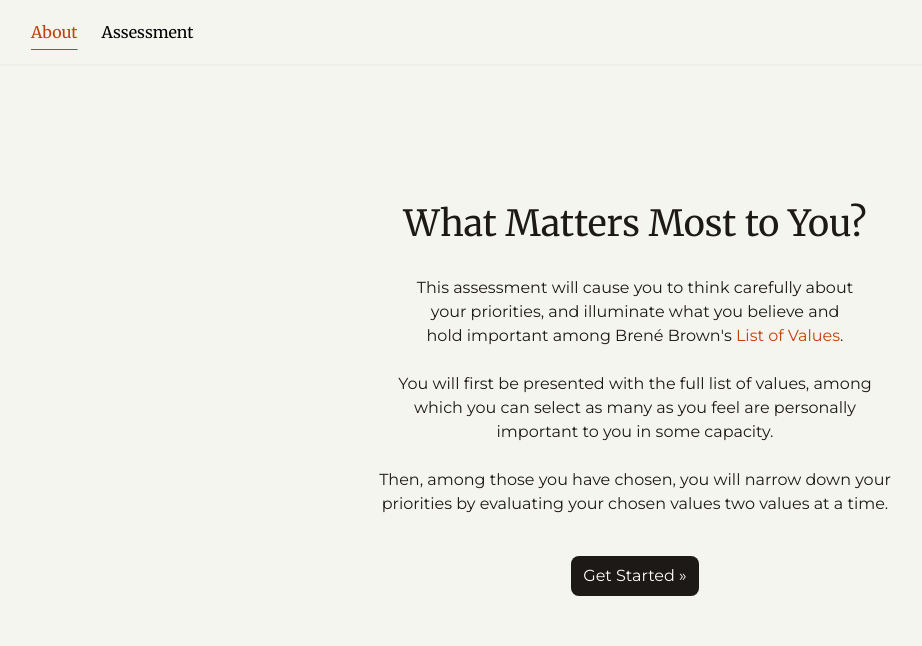
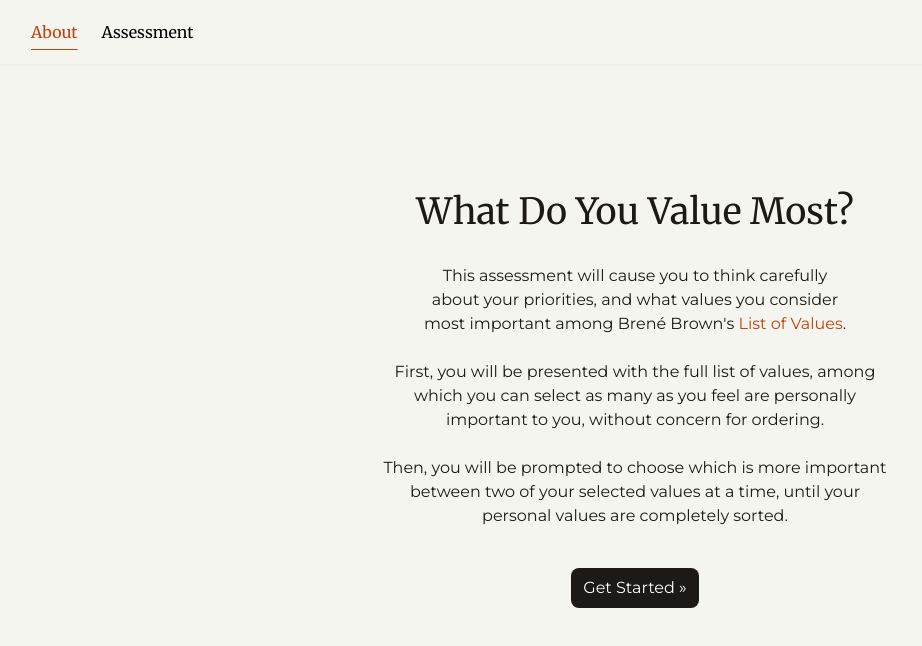
Before and after one commit to Rinnemme/brene-brown-values, a Next.js app: page / in a window 1280 px wide. Shown: the top 646 px of the page, without its empty margins (5-927 px from the left). Built offline with nearby package versions, Linux system fonts and the light colour scheme.

Commit message:
update assessment intro verbiage

```diff
--- a/src/components/assessmentIntro.tsx
+++ b/src/components/assessmentIntro.tsx
@@ -6,11 +6,11 @@ export default function AssessmentIntro() {
   return (
     <div className="fade-in max-w-5xl flex flex-col items-center justify-center text-balance px-8">
       <div className="text-3xl sm:text-4xl w-full text-center mb-8 merriweather">
-        What Matters Most to You?
+        What Do You Value Most?
       </div>
       <p className="text-sm sm:text-base text-center text-balance max-w-lg">
         This assessment will cause you to think carefully about your priorities,
-        and illuminate what you believe and hold important among Brené Brown's{" "}
+        and what values you consider most important among Brené Brown's{" "}
         <a
           target="_blank"
           className="text-orange-700 hover:cursor-pointer hover:underline hover:underline-offset-4"
@@ -19,11 +19,12 @@ export default function AssessmentIntro() {
           List of Values
         </a>
         . <br></br>
-        <br></br>You will first be presented with the full list of values, among
-        which you can select as many as you feel are personally important to you
-        in some capacity. <br></br>
-        <br></br>Then, among those you have chosen, you will narrow down your
-        priorities by evaluating your chosen values two values at a time.
+        <br></br>First, you will be presented with the full list of values,
+        among which you can select as many as you feel are personally important
+        to you, without concern for ordering.<br></br>
+        <br></br>Then, you will be prompted to choose which is more important
+        between two of your selected values at a time, until your personal
+        values are completely sorted.
       </p>
       <Link
         className="mt-10 py-2 px-3 rounded-lg text-white bg-stone-900 hover:bg-orange-700 transition-all duration-300 hover:cursor-pointer disabled:bg-stone-400 disabled:hover:bg-stone-400 disabled:hover:cursor-default"
```
